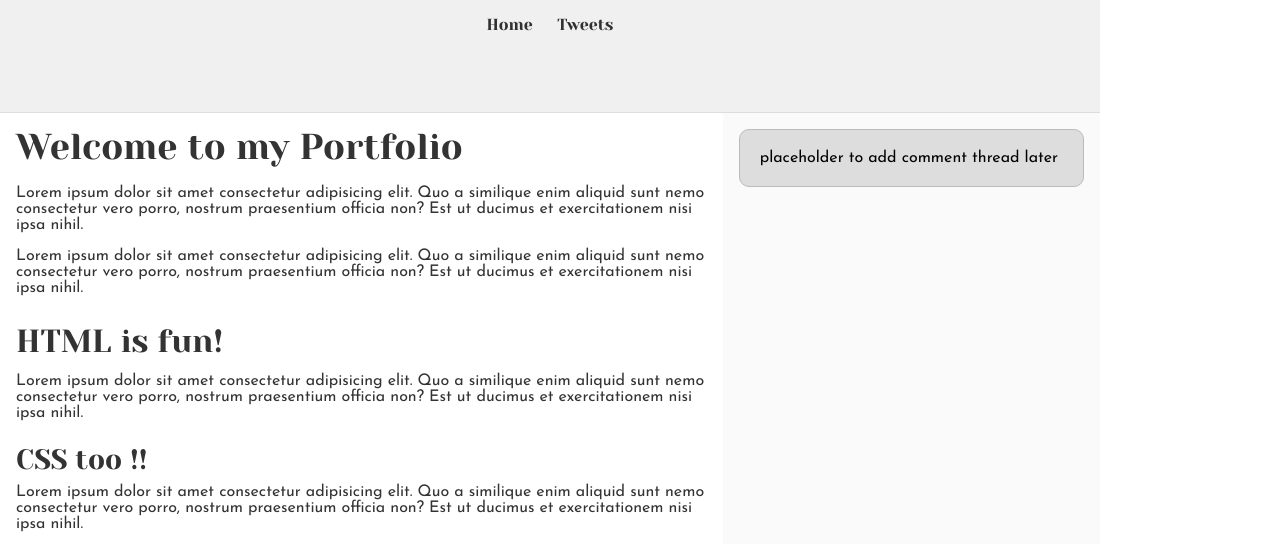
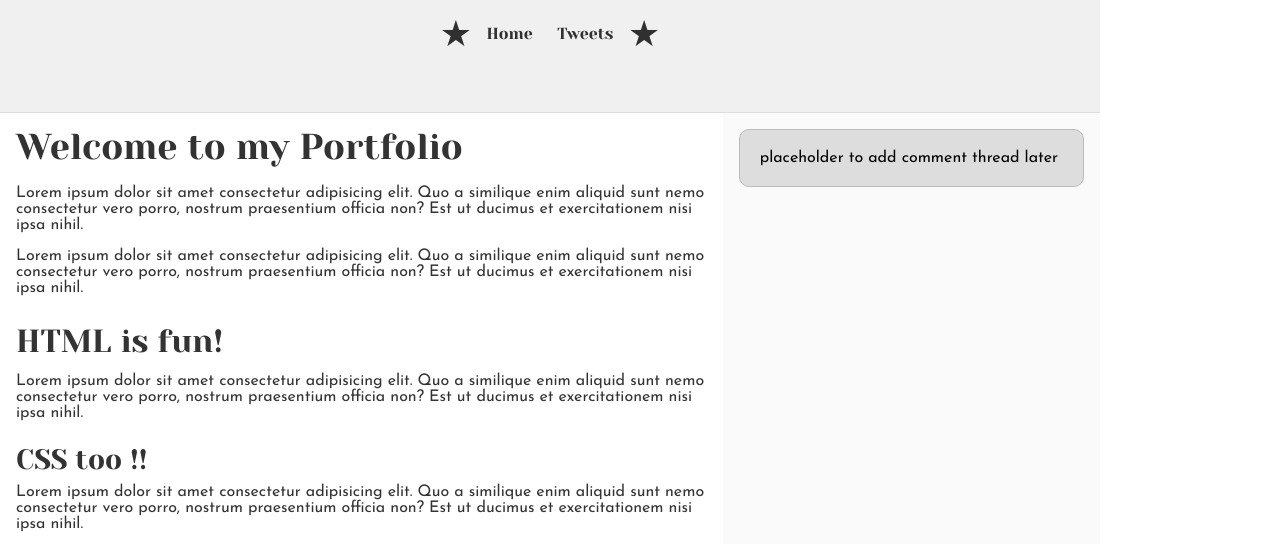
Before and after one commit to Adnanebrr/alx_html_css, a plain HTML site: page css_basic/index.html in a window 1280 px wide. Shown: the top 544 px of the page. Drawn offline with Linux system fonts and the light colour scheme.

Commit message:
Just decided to add two star logos

```diff
--- a/css_basic/index.html
+++ b/css_basic/index.html
@@ -10,8 +10,11 @@
     <body class="works_on_smartphone">
         <header>
             <ul>
+                <li class="logo">&#9733;</li>
                 <li><a href="index.html">Home</a></li>
                 <li><a href="tweets.html">Tweets</a></li>
+                <li class="logo">&#9733;</li>
+
             </ul>
         </header>
         <main>
--- a/css_basic/styles.css
+++ b/css_basic/styles.css
@@ -14,6 +14,7 @@ article {
     flex: 2;
     overflow-y: auto;
     padding: 1rem;
+
 }
 
 
```
